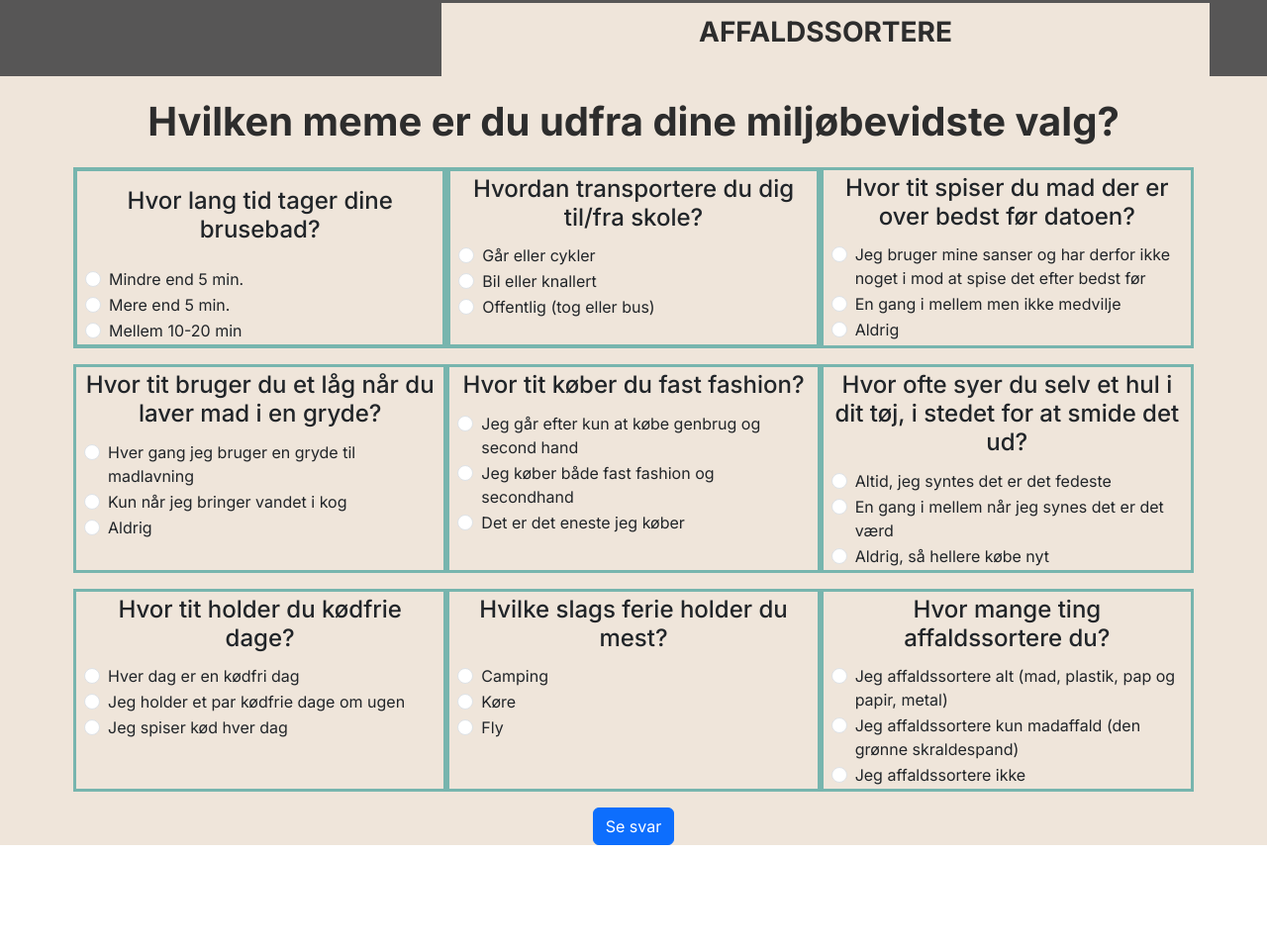
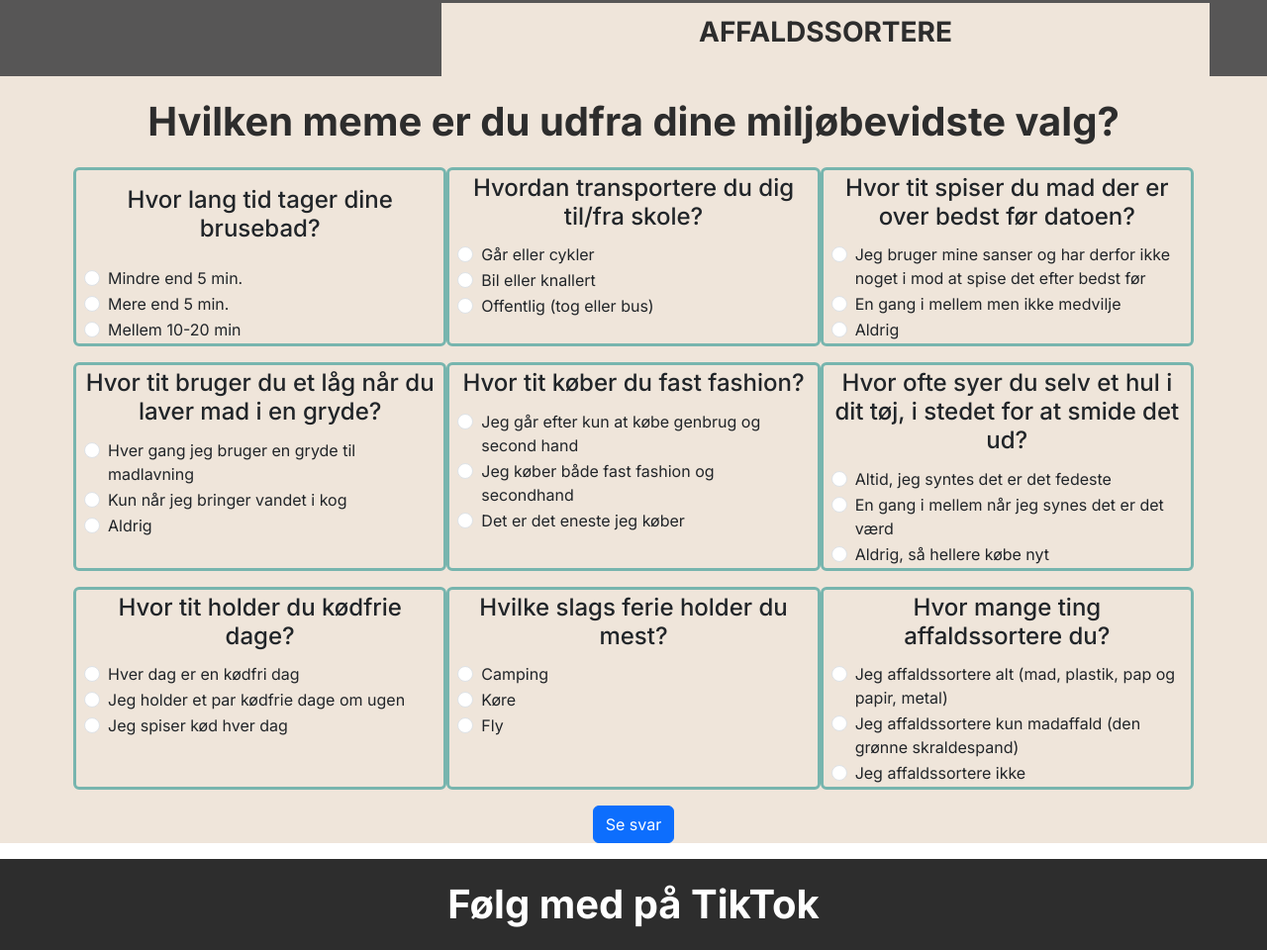
Before and after one commit to nannaglaw/climatereleaf, a website: page index.html in a window 1280 px wide. Shown: the part 1402-2362 px from the top of the page at 99% size. Before the commit the page ends 2272 px from the top, so only its background shows below. Drawn offline with nearby package versions, Linux system fonts and the light colour scheme; files that its build step writes are made by us from their sources.

Commit message:
css og bootstrap

```diff
--- a/index.html
+++ b/index.html
@@ -137,9 +137,9 @@
         <div class="container">
             <p class="text-grå text-center fs-1 page1 pt-3">Hvilken meme er du udfra dine miljøbevidste valg?</p>
 
-            <div class="row g-3 gx-2"> <!-- Start én row -->
-                <!-- Første spørgsmål -->
-                <div class=" border border-4 border-blå col-12 col-md-4 col-lg-4">
+            <div class="row g-3">
+
+                <div class=" border border-3 border-blå rounded-2 col-12 col-md-4 col-lg-4">
                     <p class="h4 text-center py-3 py-lg-3">Hvor lang tid tager dine brusebad?</p>
                     <div class="form-check">
                         <input class="form-check-input" type="radio" name="question1" id="mindre" data-value="glad">
@@ -155,8 +155,8 @@
                     </div>
                 </div>
 
-                <!-- Andet spørgsmål -->
-                <div class="border border-4 border-blå col-12 col-md-4 col-lg-4">
+
+                <div class="border border-3 border-blå rounded-2 col-12 col-md-4 col-lg-4">
                     <p class="h4 text-center py-3 py-lg-1">Hvordan transportere du dig til/fra skole?</p>
                     <div class="form-check">
                         <input class="form-check-input" type="radio" name="question2" id="cykel" data-value="glad">
@@ -172,11 +172,12 @@
                     </div>
                 </div>
 
-                <div class="border border-3 border-blå col-12 col-md-4 col-lg-4">
+                <div class="border border-3 border-blå rounded-2 col-12 col-md-4 col-lg-4">
                     <p class="h4 text-center pt-3 pb-0 py-lg-1">Hvor tit spiser du mad der er over bedst før datoen?</p>
                     <div class="form-check">
                         <input class="form-check-input" type="radio" name="question3" id="sanser" data-value="glad">
-                        <label class="form-check-label" for="sanser">Jeg bruger mine sanser og har derfor ikke noget i mod at spise det efter bedst før</label>
+                        <label class="form-check-label" for="sanser">Jeg bruger mine sanser og har derfor ikke noget i
+                            mod at spise det efter bedst før</label>
                     </div>
                     <div class="form-check">
                         <input class="form-check-input" type="radio" name="question3" id="noglegange" data-value="oki">
@@ -189,12 +190,13 @@
                 </div>
 
 
-
-                <div class="border border-3 border-blå col-12 col-md-4 col-lg-4">
-                    <p class="h4 text-center pt-3 pb-0 py-lg-1">Hvor tit bruger du et låg når du laver mad i en gryde?</p>
+                <div class="border border-3 border-blå rounded-2 col-12 col-md-4 col-lg-4">
+                    <p class="h4 text-center pt-3 pb-0 py-lg-1">Hvor tit bruger du et låg når du laver mad i en
+                        gryde?</p>
                     <div class="form-check">
                         <input class="form-check-input" type="radio" name="question4" id="always" data-value="glad">
-                        <label class="form-check-label" for="always">Hver gang jeg bruger en gryde til madlavning</label>
+                        <label class="form-check-label" for="always">Hver gang jeg bruger en gryde til
+                            madlavning</label>
                     </div>
                     <div class="form-check">
                         <input class="form-check-input" type="radio" name="question4" id="kog" data-value="oki">
@@ -205,11 +207,12 @@
                         <label class="form-check-label" for="never">Aldrig</label>
                     </div>
                 </div>
-                <div class="border border-3 border-blå col-12 col-md-4 col-lg-4">
+                <div class="border border-3 border-blå rounded-2 col-12 col-md-4 col-lg-4">
                     <p class="h4 text-center pt-3 pb-0 py-lg-1">Hvor tit køber du fast fashion?</p>
                     <div class="form-check">
                         <input class="form-check-input" type="radio" name="question5" id="genbrug" data-value="glad">
-                        <label class="form-check-label" for="genbrug">Jeg går efter kun at købe genbrug og second hand</label>
+                        <label class="form-check-label" for="genbrug">Jeg går efter kun at købe genbrug og second
+                            hand</label>
                     </div>
                     <div class="form-check">
                         <input class="form-check-input" type="radio" name="question5" id="begge" data-value="oki">
@@ -220,22 +223,24 @@
                         <label class="form-check-label" for="kun">Det er det eneste jeg køber</label>
                     </div>
                 </div>
-                <div class="border border-3 border-blå col-12 col-md-4 col-lg-4">
-                    <p class="h4 text-center pt-3 pb-0 py-lg-1">Hvor ofte syer du selv et hul i dit tøj, i stedet for at smide det ud?</p>
+                <div class="border border-3 border-blå rounded-2 col-12 col-md-4 col-lg-4">
+                    <p class="h4 text-center pt-3 pb-0 py-lg-1">Hvor ofte syer du selv et hul i dit tøj, i stedet for at
+                        smide det ud?</p>
                     <div class="form-check">
                         <input class="form-check-input" type="radio" name="question6" id="altid" data-value="glad">
                         <label class="form-check-label" for="altid">Altid, jeg syntes det er det fedeste</label>
                     </div>
                     <div class="form-check">
                         <input class="form-check-input" type="radio" name="question6" id="sometimes" data-value="oki">
-                        <label class="form-check-label" for="sometimes">En gang i mellem når jeg synes det er det værd</label>
+                        <label class="form-check-label" for="sometimes">En gang i mellem når jeg synes det er det
+                            værd</label>
                     </div>
                     <div class="form-check">
                         <input class="form-check-input" type="radio" name="question6" id="nyt" data-value="sur">
                         <label class="form-check-label" for="nyt">Aldrig, så hellere købe nyt</label>
                     </div>
                 </div>
-                <div class="border border-3 border-blå col-12 col-md-4 col-lg-4">
+                <div class="border border-3 border-blå rounded-2 col-12 col-md-4 col-lg-4">
                     <p class="h4 text-center pt-3 pb-0 py-lg-1">Hvor tit holder du kødfrie dage?</p>
                     <div class="form-check">
                         <input class="form-check-input" type="radio" name="question7" id="kødfri" data-value="glad">
@@ -250,7 +255,7 @@
                         <label class="form-check-label" for="kød">Jeg spiser kød hver dag</label>
                     </div>
                 </div>
-                <div class="border border-3 border-blå col-12 col-md-4 col-lg-4">
+                <div class="border border-3 border-blå rounded-2 col-12 col-md-4 col-lg-4">
                     <p class="h4 text-center pt-3 pb-0 py-lg-1">Hvilke slags ferie holder du mest?</p>
                     <div class="form-check">
                         <input class="form-check-input" type="radio" name="question8" id="camping" data-value="glad">
@@ -265,15 +270,17 @@
                         <label class="form-check-label" for="fly">Fly</label>
                     </div>
                 </div>
-                <div class="border border-3 border-blå col-12 col-md-4 col-lg-4">
+                <div class="border border-3 border-blå rounded-2 col-12 col-md-4 col-lg-4">
                     <p class="h4 text-center pt-3 pb-0 py-lg-1">Hvor mange ting affaldssortere du?</p>
                     <div class="form-check">
                         <input class="form-check-input" type="radio" name="question9" id="alt" data-value="glad">
-                        <label class="form-check-label" for="alt">Jeg affaldssortere alt (mad, plastik, pap og papir, metal)</label>
+                        <label class="form-check-label" for="alt">Jeg affaldssortere alt (mad, plastik, pap og papir,
+                            metal)</label>
                     </div>
                     <div class="form-check">
                         <input class="form-check-input" type="radio" name="question9" id="madaffald" data-value="oki">
-                        <label class="form-check-label" for="madaffald">Jeg affaldssortere kun madaffald (den grønne skraldespand)</label>
+                        <label class="form-check-label" for="madaffald">Jeg affaldssortere kun madaffald (den grønne
+                            skraldespand)</label>
                     </div>
                     <div class="form-check">
                         <input class="form-check-input" type="radio" name="question9" id="ikke" data-value="sur">
@@ -296,11 +303,18 @@
         </div>
     </div>
 
+    <div class="bg-grå">
+        <div class="container">
+            <div class="row">
+                <p class="text-white text-center fs-1 page1 pt-3">Følg med på TikTok</p>
+
+
+            </div>
+        </div>
+    </div>
 
 
 </div>
-
-
 
 
 <script>
@@ -352,6 +366,5 @@
 </script>
 
 
-
 </body>
 </html>
```
